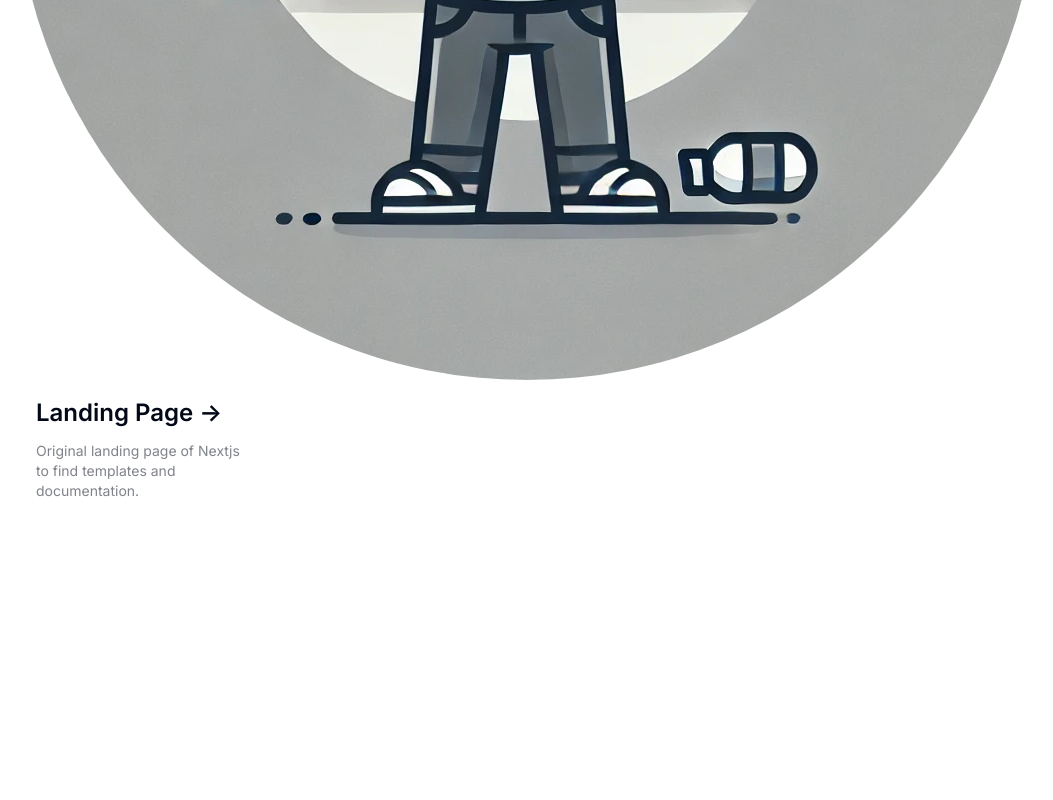
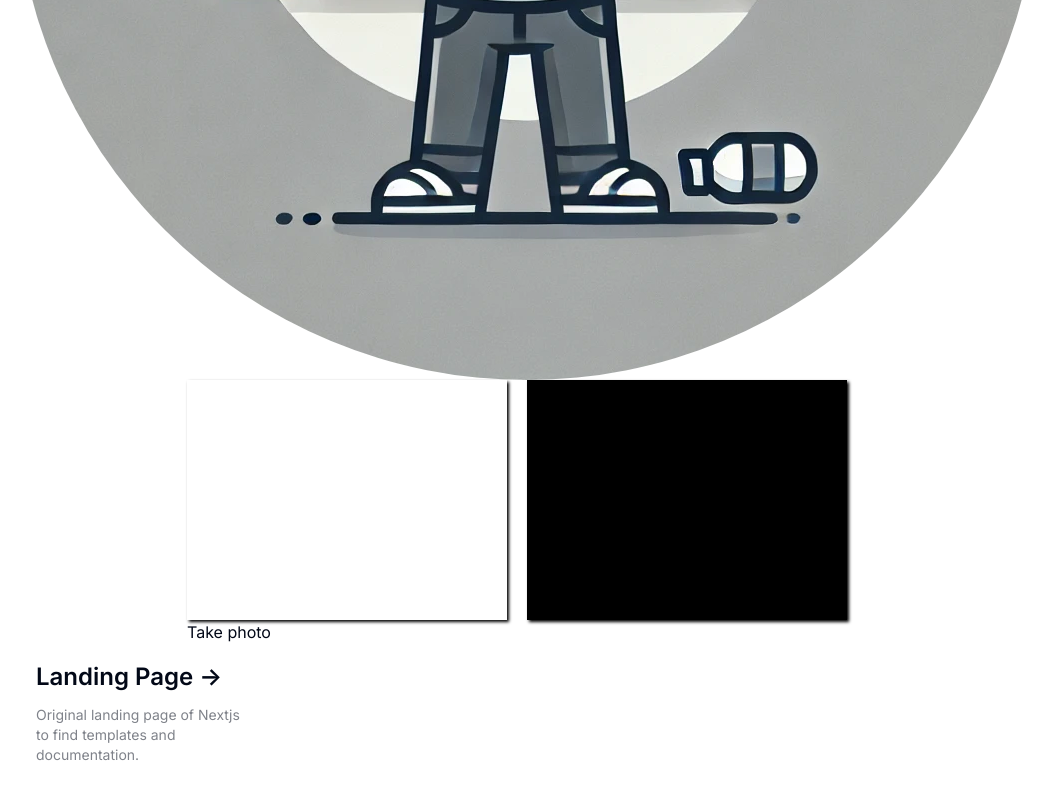
Before and after one commit to amelieangelina/trash-right, a Next.js app in the folder my_app/: page / in a window 1280 px wide. Shown: the part 740-1540 px from the top of the page, without its empty margins (113-1166 px from the left). Before the commit the page ends 1354 px from the top, so only its background shows below. Built offline with nearby package versions, Linux system fonts and the light colour scheme; no server answers.

Commit message:
feat: taking picture

```diff
--- a/my_app/app/globals.css
+++ b/my_app/app/globals.css
@@ -66,4 +66,47 @@
   body {
     @apply bg-background text-foreground;
   }
+  #video {
+    box-shadow: 2px 2px 3px black;
+    width: 320px;
+    height: 240px;
+  }
+
+  #photo {
+    box-shadow: 2px 2px 3px black;
+    width: 320px;
+    height: 240px;
+  }
+
+  #canvas {
+    display: none;
+  }
+
+  .camera {
+    width: 340px;
+    display: inline-block;
+  }
+
+  .output {
+    width: 340px;
+    display: inline-block;
+    vertical-align: top;
+  }
+
+  #startbutton {
+    display: block;
+    position: relative;
+    margin: 0 auto;
+    bottom: 32px;
+    background-color: rgba(0, 150, 0, 0.5);
+    box-shadow: 0px 0px 1px 2px rgba(0, 0, 0, 0.2);
+    font-size: 14px;
+    color: rgba(255, 255, 255, 1);
+  }
+
+  .content-area {
+    font-size: 16px;
+    width: 760px;
+  }
+
 }
--- a/my_app/app/layout.tsx
+++ b/my_app/app/layout.tsx
@@ -2,6 +2,9 @@
 import type { Metadata } from "next";
 import { Inter } from "next/font/google";
 import { cn } from "@/lib/utils"
+import Image from "next/image";
+
+
 import "./globals.css";
 
 
--- a/my_app/app/page.tsx
+++ b/my_app/app/page.tsx
@@ -1,7 +1,68 @@
+"use client"; // Add this line
+
 import Image from "next/image";
 import Link from 'next/link';
+import { useEffect } from 'react';
 
 export default function Home() {
+  useEffect(() => {
+    const width = 640;
+    let height = 0;
+    let streaming = false;
+    const video = document.getElementById('video') as HTMLVideoElement;
+    const canvas = document.getElementById('canvas') as HTMLCanvasElement;
+    const photo = document.getElementById('photo') as HTMLImageElement;
+    const capture = document.getElementById('capture') as HTMLButtonElement;
+
+    // communicates with the user camera and can work with smartphones and webcams
+    navigator.mediaDevices.getUserMedia({ video: true, audio: false })
+      .then((stream) => {
+        video.srcObject = stream;
+        video.play();
+      })
+      .catch((err) => {
+        console.error(`An error occurred: ${err}`);
+      });
+
+    video.addEventListener('canplay', () => {
+      if (!streaming) {
+        height = video.videoHeight / (video.videoWidth / width);
+        video.setAttribute('width', `${width}`);
+        video.setAttribute('height', `${height}`);
+        canvas.setAttribute('width', `${width}`);
+        canvas.setAttribute('height', `${height}`);
+        streaming = true;
+      }
+    });
+
+    capture.addEventListener('click', (ev) => {
+      ev.preventDefault();
+      takePicture();
+    });
+
+    const takePicture = () => {
+      const context = canvas.getContext('2d');
+      if (width && height) {
+        canvas.width = width;
+        canvas.height = height;
+        context?.drawImage(video, 0, 0, width, height);
+        const data = canvas.toDataURL('image/png');
+        photo.setAttribute('src', data);
+      } else {
+        clearPhoto();
+      }
+    };
+
+    const clearPhoto = () => {
+      const context = canvas.getContext('2d');
+      context?.fillRect(0, 0, canvas.width, canvas.height);
+      const data = canvas.toDataURL('image/png');
+      photo.setAttribute('src', data);
+    };
+
+    clearPhoto();
+  }, []);
+
   return (
     <main className="flex min-h-screen flex-col items-center justify-between p-24">
 
@@ -16,13 +77,25 @@ export default function Home() {
         />
       </div>
 
+      <div className="content">
+        <div className="camera">
+          <video id="video">Stream not available.</video>
+          <button id="capture">Take photo</button>
+        </div>
+        <canvas id="canvas"></canvas>
+        <div className="output">
+          <img id="photo"/>
+        </div>
+      </div>
+
       <div className="mb-32 grid text-center lg:mb-0 lg:w-full lg:max-w-5xl lg:grid-cols-4 lg:text-left">
+        {/* TODO: replace page  */}
         <Link
           href="/landing"
           className="group rounded-lg border border-transparent px-5 py-4 transition-colors hover:border-gray-300 hover:bg-gray-100 hover:dark:border-neutral-700 hover:dark:bg-neutral-800/30"
           target="_blank"
           rel="noopener noreferrer"
-          replace
+          replace={true}
         >
           <h2 className="mb-3 text-2xl font-semibold">
             Landing Page{" "}
```
